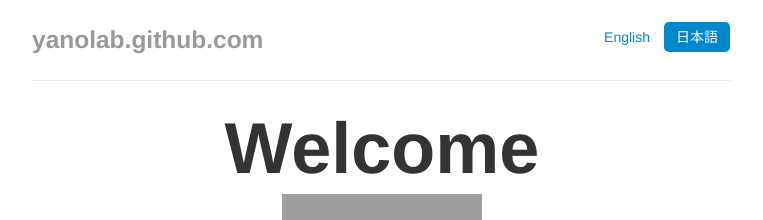
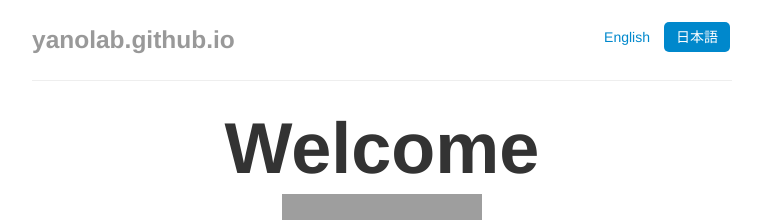
Before and after one commit to yanolab/yanolab.github.com, a Jekyll site: the page built from index.ja.html, in a window 1280 px wide. Shown: the top 220 px of the page, without its empty margins (258-1021 px from the left). Built offline with Jekyll 4.4.1, drawn with Linux system fonts in a browser that asks for light colours; nearby versions of some CDN libraries; Markdown is read by kramdown in place of the engine named in the settings; grey boxes are pictures that could not be loaded.

Commit message:
Fix small things

```diff
--- a/index.html
+++ b/index.html
@@ -7,7 +7,7 @@ layout: default
       <li class="active"><a href="#">English</a></li>
       <li><a href="index.ja.html">日本語</a></li>
     </ul>
-    <h3 class="muted">yanolab.github.com</h3>
+    <h3 class="muted">yanolab.github.io</h3>
   </div>
 
   <hr>
@@ -15,7 +15,7 @@ layout: default
   <div class="jumbotron">
     <h1>Welcome</h1>
     <p class="lead"><img src="http://www.gravatar.com/avatar/674230ee025212c1201174538094c63b.png"/></p>
-    <p class="lead">I'm a programmer. I'm interested in C, C#, Java, Ruby, Python, Go, Scala and Haskell. My most favorite programming languages are Go and Python.</p>
+    <p class="lead">I'm a programmer. I'm interested in C, C#, Java, Ruby, Python, Go, Scala and Haskell. My favorite programming languages are Go and Python.</p>
   </div>
 
   <hr>
--- a/index.ja.html
+++ b/index.ja.html
@@ -7,7 +7,7 @@ layout: default
       <li><a href="index.html">English</a></li>
       <li class="active"><a href="#">日本語</a></li>
     </ul>
-    <h3 class="muted">yanolab.github.com</h3>
+    <h3 class="muted">yanolab.github.io</h3>
   </div>
 
   <hr>
```
